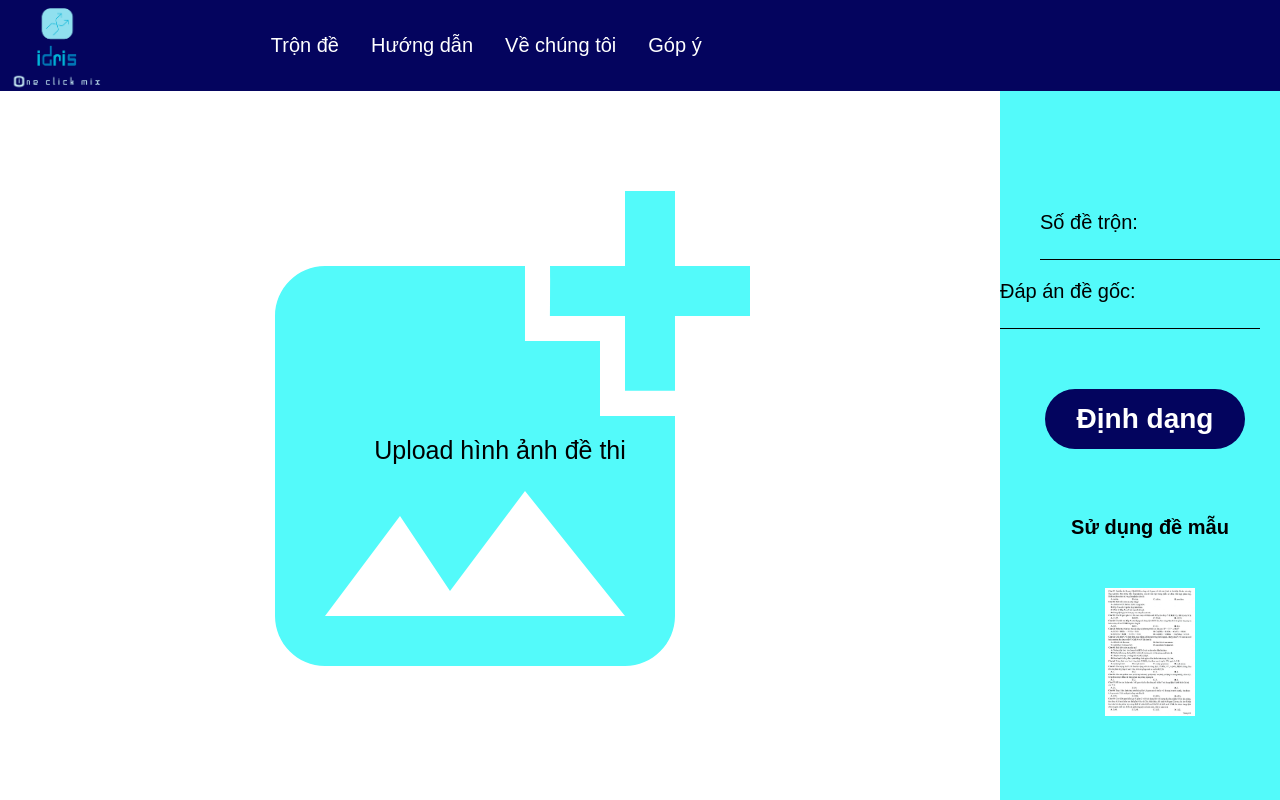
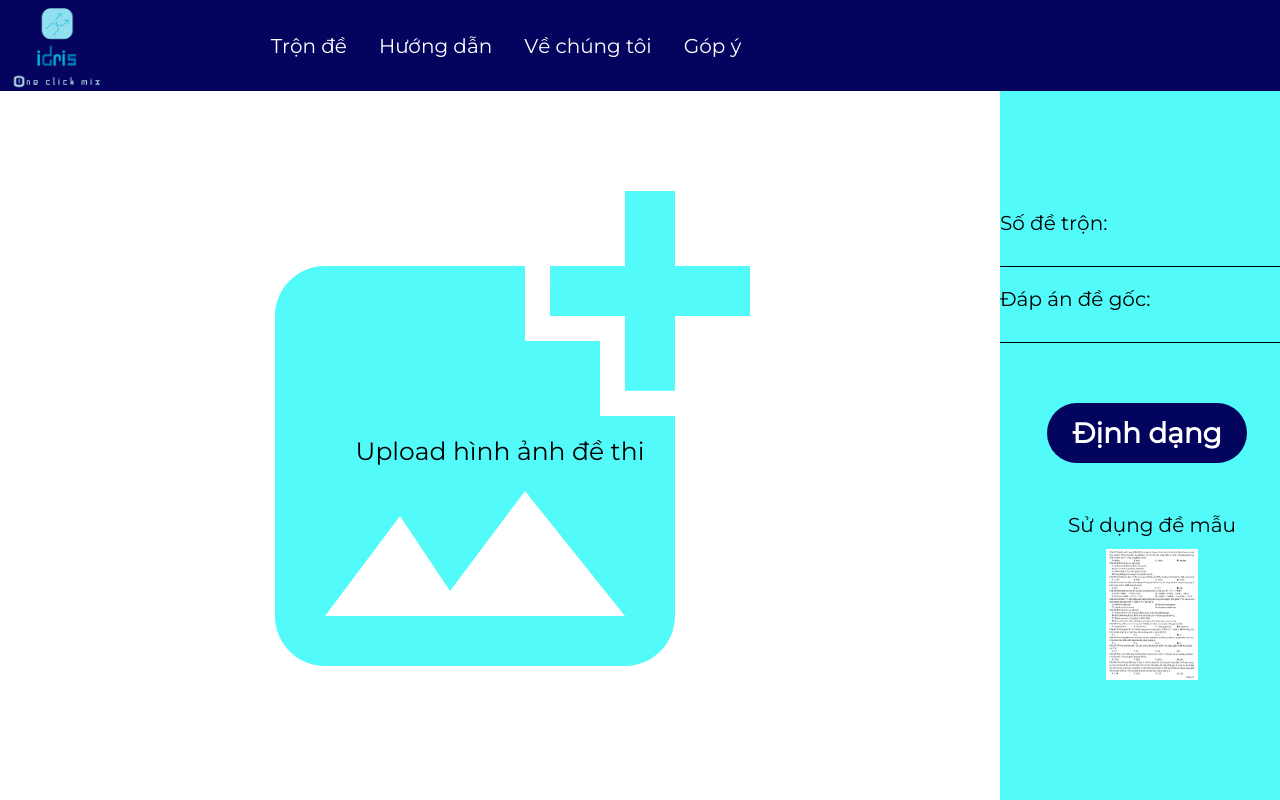
Before and after one commit to Kokkini/idris-frontend, a React (Create React App) app: page / in a window 1280 px wide. Shown: the top 800 px of the page. Built offline with nearby package versions, Linux system fonts and the light colour scheme.

Commit message:
change font and text box arangement

```diff
--- a/package.json
+++ b/package.json
@@ -22,6 +22,7 @@
     "react-router-dom": "^5.2.0",
     "react-scripts": "4.0.3",
     "styled-components": "^5.2.3",
+    "typeface-dosis": "^1.1.13",
     "web-vitals": "^1.1.0"
   },
   "scripts": {
--- a/src/Components/ExamDisplay.js
+++ b/src/Components/ExamDisplay.js
@@ -80,14 +80,14 @@ export default class ExamDisplay extends React.Component {
             <div className="exam-display">
                 <div style={{ display: "flex", alignItems: "center", flexDirection: "column", marginTop: "100px" }}>
                     <div style={{ marginTop: "20px", marginLeft: "10px" }}>
-                        <span style={{ paddingRight: "10px" }}>Đáp án:</span>
-                        <input disabled value={this.state.answer_key} />
+                        <div>Đáp án:</div>
+                        <input className='text-input' disabled value={this.state.answer_key} />
                     </div>
-                    <div style={{ marginTop: "20px" }}>
-                        <span style={{ paddingRight: "10px" }}>Mã đề:</span>
-                        <input style={{ visibility: "hidden" }} />
+                    <div style={{ marginTop: "80px" }}>
+                        <span>Mã đề</span>
+                        {/* <input style={{ visibility: "hidden" }} /> */}
                     </div >
-                    <div style={{ display: "flex", flexDirection: "row", marginTop: '20px', marginLeft: '40px', flexWrap: "wrap" }}>
+                    <div style={{ display: "flex", flexDirection: "row", justifyContent: 'center', alignContent: "center", flexWrap: "wrap" }}>
                         {this.state.resultItem}
                     </div>
                     <button style={{ margin: '1.5rem' }} onClick={(e)=>this.download(e)} className="submit">Lưu</button>
--- a/src/Components/ExamSample.js
+++ b/src/Components/ExamSample.js
@@ -22,7 +22,8 @@ export default class ExamSample extends React.Component {
     render() {
         return (
             <div className='exam-sample'>
-                <h6>Sử dụng đề mẫu</h6>
+                <div style={{ marginTop: "30px" }}></div>
+                <span>Sử dụng đề mẫu</span>
                 <div className='exam-sample-flex'>
                     {/* <img src={testImage1} alt="" onClick={() => this.base64Converter(testImage1, "DACBACCADCAC")}></img> */}
                     <img src={testImage2} alt="" onClick={() => this.base64Converter(testImage2, "ABCDABCDABCDA")}></img>
--- a/src/Components/ExamSubmit.js
+++ b/src/Components/ExamSubmit.js
@@ -26,12 +26,12 @@ export default class ExamDisplay extends Component {
         return (
             <div className="exam-submit">
                 <div className="exam-submit-flex">
-                    <div className="left-adjust">
-                        <span>Số đề trộn:</span>
+                    <div>
+                        <div>Số đề trộn:</div>
                         <input className='text-input' onChange={(e)=>this.updateInputValue("num_out", e)} id="exam-submit-input-num-output"/>
                     </div>
                     <div>
-                        <span>Đáp án đề gốc:</span>
+                        <div>Đáp án đề gốc:</div>
                         <input className='text-input' onChange={(e)=>this.updateInputValue("answer_key", e)} id="exam-submit-input-answer"/>
                     </div >
                     {this.props.submitMode==="format" && <button onClick={() => this.props.submitFormat()} className="submit">Định dạng</button>}
--- a/src/Styles/App.css
+++ b/src/Styles/App.css
@@ -1,3 +1,9 @@
+@import url('https://fonts.googleapis.com/css?family=Montserrat');
+
+* {
+  font-family: 'Montserrat', cursive;
+}
+
 :root{
   --primary-color: rgb(3,4,94);
   --margin: 0px;
--- a/src/Styles/Exam.css
+++ b/src/Styles/Exam.css
@@ -13,6 +13,8 @@
 
 .text-input{
     background-color: #53fafa;
+    width: 300px;
+    margin-top: 5px;
 }
 
 .text-input:hover{
@@ -34,7 +36,7 @@
 }
 
 .left-adjust{
-    margin-left: 40px;
+    margin-left: 60px;
 }
 
 .exam-submit-flex span{
--- a/src/Styles/ExamSample.css
+++ b/src/Styles/ExamSample.css
@@ -7,6 +7,7 @@ text-align: center;
     flex-direction: row;
     gap: 5%;
     justify-content: center;
+    margin-top: 10px;
 }
 
 .exam-sample-flex img{
```
